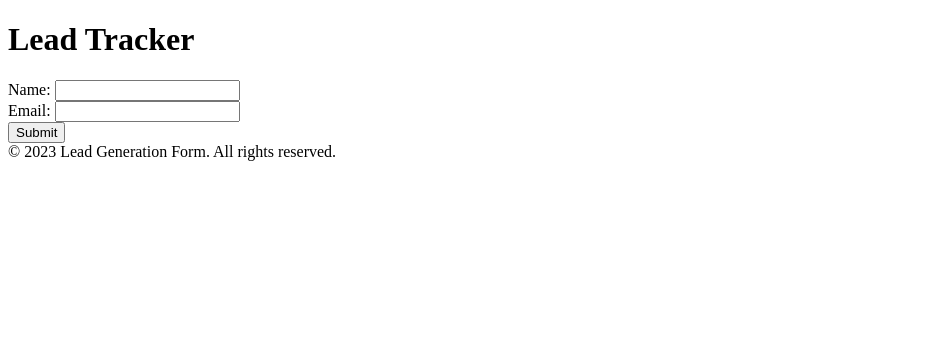
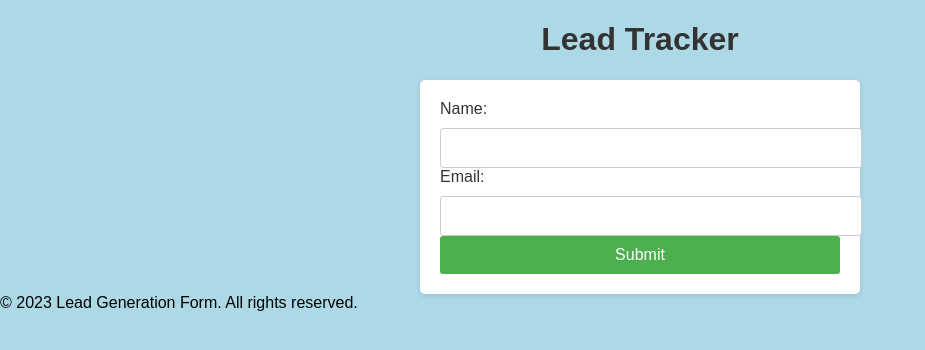
Before and after one commit to Pranavap704/LeadGenerator, a plain HTML site: page index.html in a window 1280 px wide. Shown: the whole page, without its empty margins (0-925 px from the left). Drawn offline with Linux system fonts and the light colour scheme.

Commit message:
Update index.html

```diff
--- a/index.html
+++ b/index.html
@@ -2,7 +2,7 @@
 <html>
 <head>
    <title>Lead Generation</title>
-   <link rel="stylesheet"  href="'style.css">
+   <link rel="stylesheet"  href="style.css">
 </head>
 <body>
    <div class="container">
```
